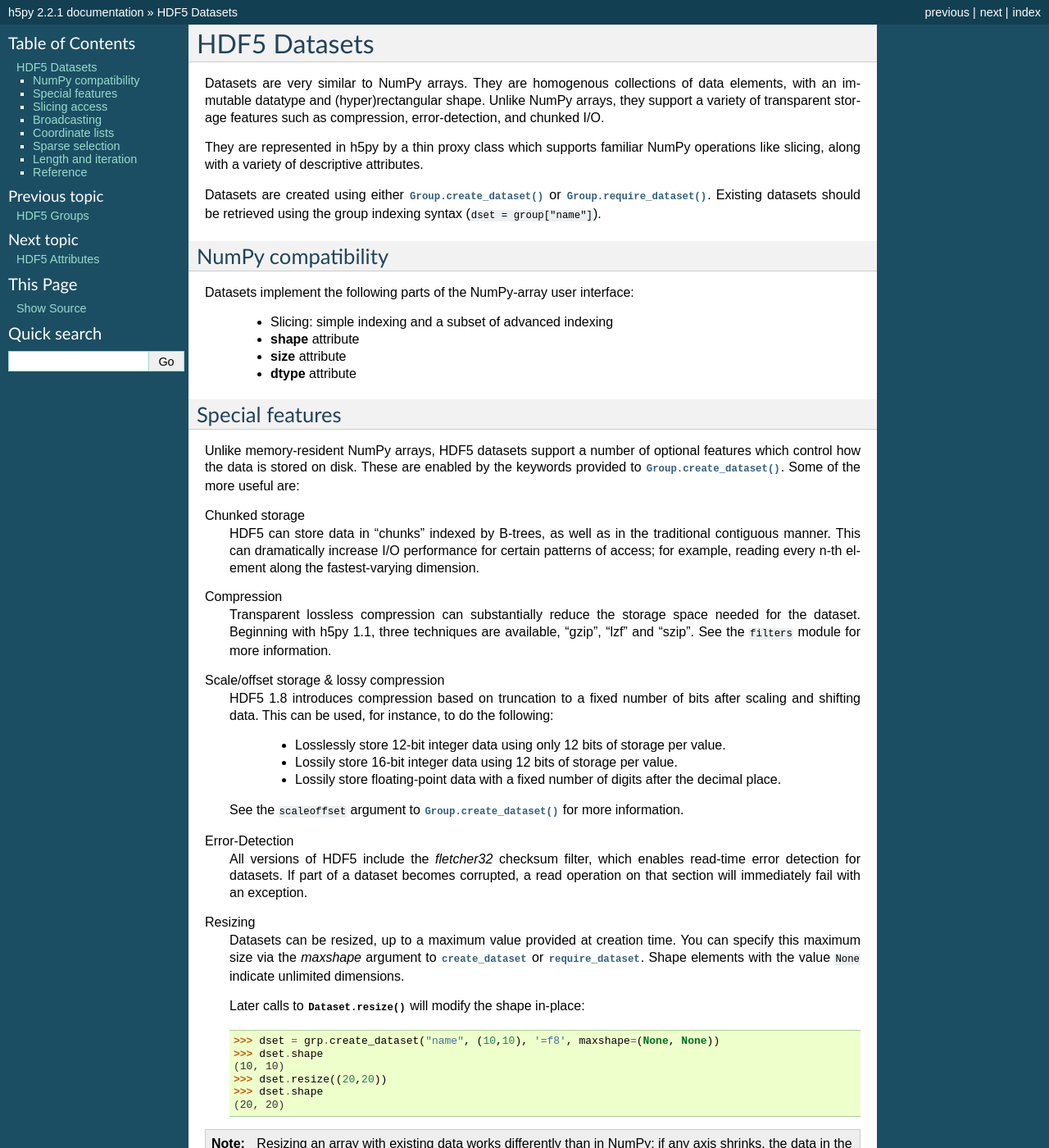
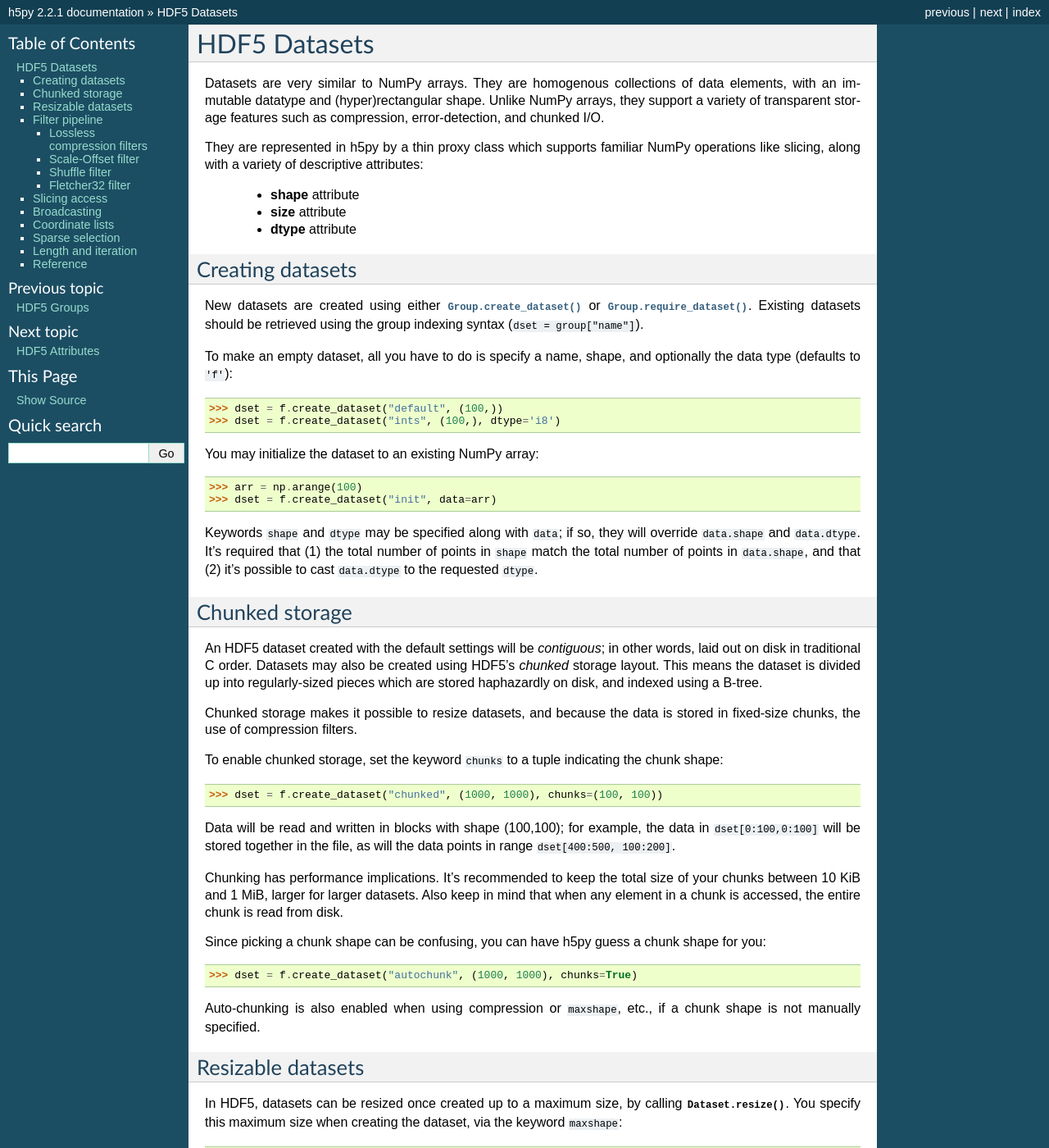
Before and after one commit to h5py/h5py, a Sphinx documentation site: the page built from docs/high/dataset.rst, in a window 1280 px wide and 1400 px high. Shown: the whole window at 82% size. Built offline with Sphinx 7.4.7, drawn with Linux system fonts in a browser that asks for light colours; pages that are not in the unit, such as notebooks, are missing from menus; some of the changed text lies outside the part shown.

Commit message:
Update dataset docs

```diff
--- a/docs/high/dataset.rst
+++ b/docs/high/dataset.rst
@@ -1,4 +1,4 @@
-.. _datasets:
+.. _dataset:
 
 
 HDF5 Datasets
@@ -10,67 +10,184 @@
 such as compression, error-detection, and chunked I/O.
 
 They are represented in h5py by a thin proxy class which supports familiar
-NumPy operations like slicing, along with a variety of descriptive attributes.
+NumPy operations like slicing, along with a variety of descriptive attributes:
 
-Datasets are created using either :meth:`Group.create_dataset` or
-:meth:`Group.require_dataset`.  Existing datasets should be retrieved using
-the group indexing syntax (``dset = group["name"]``).
-
-NumPy compatibility
--------------------
-
-Datasets implement the following parts of the NumPy-array user interface:
-
-  - Slicing:  simple indexing and a subset of advanced indexing
   - **shape** attribute
   - **size** attribute
   - **dtype** attribute
 
-.. _dsetfeatures:
 
-Special features
-----------------
 
-Unlike memory-resident NumPy arrays, HDF5 datasets support a number of optional
-features which control how the data is stored on disk.  These are enabled by
-the keywords provided to :meth:`Group.create_dataset`.  Some of the more
-useful are:
+.. _dataset_create:
+
+Creating datasets
+-----------------
+
+New datasets are created using either :meth:`Group.create_dataset` or
+:meth:`Group.require_dataset`.  Existing datasets should be retrieved using
+the group indexing syntax (``dset = group["name"]``).
+
+To make an empty dataset, all you have to do is specify a name, shape, and
+optionally the data type (defaults to ``'f'``)::
+
+    >>> dset = f.create_dataset("default", (100,))
+    >>> dset = f.create_dataset("ints", (100,), dtype='i8')
+
+You may initialize the dataset to an existing NumPy array::
+
+    >>> arr = np.arange(100)
+    >>> dset = f.create_dataset("init", data=arr)
+
+Keywords ``shape`` and ``dtype`` may be specified along with ``data``; if so,
+they will override ``data.shape`` and ``data.dtype``.  It's required that
+(1) the total number of points in ``shape`` match the total number of points
+in ``data.shape``, and that (2) it's possible to cast ``data.dtype`` to
+the requested ``dtype``.
+
+
+.. _dataset_chunks:
 
 Chunked storage
-    HDF5 can store data in "chunks" indexed by B-trees, as well as in the
-    traditional contiguous manner.  This can dramatically increase I/O
-    performance for certain patterns of access; for example, reading every
-    n-th element along the fastest-varying dimension.
+---------------
 
-Compression
-    Transparent lossless compression can substantially reduce
-    the storage space needed for the dataset.  Beginning with h5py 1.1,
-    three techniques are available, "gzip", "lzf" and "szip". See the
-    ``filters`` module for more information.
+An HDF5 dataset created with the default settings will be `contiguous`; in
+other words, laid out on disk in traditional C order.  Datasets may also be
+created using HDF5's `chunked` storage layout.  This means the dataset is
+divided up into regularly-sized pieces which are stored haphazardly on disk,
+and indexed using a B-tree.
 
-Scale/offset storage & lossy compression
-    HDF5 1.8 introduces compression based on truncation to
-    a fixed number of bits after scaling and shifting data. This can be
-    used, for instance, to do the following:
+Chunked storage makes it possible to resize datasets, and because the data
+is stored in fixed-size chunks, the use of compression filters.
 
-      - Losslessly store 12-bit integer data using only 12 bits of storage
-        per value.
-      - Lossily store 16-bit integer data using 12 bits of storage per
-        value.
-      - Lossily store floating-point data with a fixed number of
-        digits after the decimal place.
+To enable chunked storage, set the keyword ``chunks`` to a tuple indicating
+the chunk shape::
 
-    See the ``scaleoffset`` argument to :meth:`Group.create_dataset` for more
-    information.
+    >>> dset = f.create_dataset("chunked", (1000, 1000), chunks=(100, 100))
 
-Error-Detection
-    All versions of HDF5 include the *fletcher32* checksum filter, which enables
-    read-time error detection for datasets.  If part of a dataset becomes
-    corrupted, a read operation on that section will immediately fail with
-    an exception.
+Data will be read and written in blocks with shape (100,100); for example,
+the data in ``dset[0:100,0:100]`` will be stored together in the file, as will
+the data points in range ``dset[400:500, 100:200]``.
 
-Resizing
-    Datasets can be resized, up to a maximum value provided at creation time.
+Chunking has performance implications.  It's recommended to keep the total
+size of your chunks between 10 KiB and 1 MiB, larger for larger datasets.
+Also keep in mind that when any element in a chunk is accessed, the entire
+chunk is read from disk.
+
+Since picking a chunk shape can be confusing, you can have h5py guess a chunk
+shape for you::
+
+    >>> dset = f.create_dataset("autochunk", (1000, 1000), chunks=True)
+
+Auto-chunking is also enabled when using compression or ``maxshape``, etc.,
+if a chunk shape is not manually specified.
+
+
+.. _dataset_resize:
+
+Resizable datasets
+------------------
+
+In HDF5, datasets can be resized once created up to a maximum size,
+by calling :meth:`Dataset.resize`.  You specify this maximum size when creating
+the dataset, via the keyword ``maxshape``::
+
+    >>> dset = f.create_dataset("resizable", (10,10), maxshape=(500, 20))
+
+Any (or all) axes may also be marked as "unlimited", in which case there is
+no limit on how large they can get (up to 2**64 elements).  Simply mark
+unlimited axes using ``None``::
+
+    >>> dset = f.create_dataset("unlimited", (10, 10), maxshape=(None, 10))
+
+.. note:: Resizing an array with existing data works differently than in NumPy; if
+    any axis shrinks, the data in the missing region is discarded.  Data does
+    not "rearrange" itself as it does when resizing a NumPy array.
+
+
+.. _dataset_compression:
+
+Filter pipeline
+---------------
+
+Chunked data may be transformed by the HDF5 `filter pipeline`.  The most
+common use is applying transparent compression.  Data is compressed on the
+way to disk, and automatically decompressed when read.  Once the dataset
+is created with a particular compression filter applied, data may be read
+and written as normal with no special steps required.
+
+Enable compression with the ``compression`` keyword to
+:meth:`Group.create_dataset`::
+
+    >>> dset = f.create_dataset("zipped", (100, 100), compression="gzip")
+
+Options for each filter may be specified with ``compression_opts``::
+
+    >>> dset = f.create_dataset("zipped_max", (100, 100), compression="gzip", compression_opts=9)
+
+Lossless compression filters
+~~~~~~~~~~~~~~~~~~~~~~~~~~~~
+
+GZIP filter (``"gzip"``)
+    Available with every installation of HDF5, so it's best where portability is
+    required.  Good compression, moderate speed.  ``compression_opts`` sets the
+    compression level and may be an integer from 0 to 9, default is 4.
+
+
+LZF filter (``"lzf"``)
+    Available with every installation of h5py (C source code also available).
+    Low to moderate compression, very fast.  No options.
+
+
+SZIP filter (``"szip"``)
+    Patent-encumbered filter used in the NASA community.  Not available with all
+    installations of HDF5 due to legal reasons.  Consult the HDF5 docs for filter
+    options.
+
+
+.. _dataset_scaleoffset:
+
+Scale-Offset filter
+~~~~~~~~~~~~~~~~~~~
+
+Filters enabled with the ``compression`` keywords are _lossless_; what comes
+out of the dataset is exactly what you put in.  HDF5 also includes a lossy
+filter which trades precision for storage space.
+
+Works with integer and floating-point data only.  Enable the scale-offset
+filter by setting :meth:`Group.create_dataset` keyword ``scaleoffset`` to an
+integer.
+
+For integer data, this specifies the number of bits to retain.  Set to 0 to have
+HDF5 automatically compute the number of bits required for lossless compression
+of the chunk.  For floating-point data, indicates the number of digits after
+the decimal point to retain.
+
+
+.. _dataset_shuffle:
+
+Shuffle filter
+~~~~~~~~~~~~~~
+
+Block-oriented compressors like GZIP or LZF work better when presented with
+runs of similar values.  Enabling the shuffle filter rearranges the bytes in
+the chunk and may improve compression ratio.  No significant speed penalty,
+lossless.
+
+Enable by setting :meth:`Group.create_dataset` keyword ``shuffle`` to True.
+
+
+.. _dataset_fletcher32:
+
+Fletcher32 filter
+~~~~~~~~~~~~~~~~~
+
+Adds a checksum to each chunk to detect data corruption.  Attempts to read
+corrupted chunks will fail with an error.  No significant speed penalty.
+Obviously shouldn't be used with lossy compression filters.
+
+Enable by setting :meth:`Group.create_dataset` keyword ``fletcher32`` to True.
+
+ation time.
     You can specify this maximum size via the *maxshape* argument to
     :meth:`create_dataset <Group.create_dataset>` or
     :meth:`require_dataset <Group.require_dataset>`. Shape elements with the
@@ -85,11 +202,8 @@
         >>> dset.shape
         (20, 20)
 
-.. note:: Resizing an array with existing data works differently than in NumPy; if
-    any axis shrinks, the data in the missing region is discarded.  Data does
-    not "rearrange" itself as it does when resizing a NumPy array.
 
-.. _slicing_access:
+.. _dataset_slicing:
 
 Slicing access
 --------------
--- a/docs/high/file.rst
+++ b/docs/high/file.rst
@@ -1,8 +1,12 @@
-.. _hlfile:
+.. _file:
 
 
 HDF5 File Objects
 =================
+
+File objects serve as your entry point into the world of HDF5.  In addition
+to the File-specific capabilities listed here, every File instance is
+also an :ref:`HDF5 group <group>` representing the `root group` of the file.
 
 .. _file_open:
 
```
Also changed, not shown: docs/high/group.rst (+14 -8 lines).
